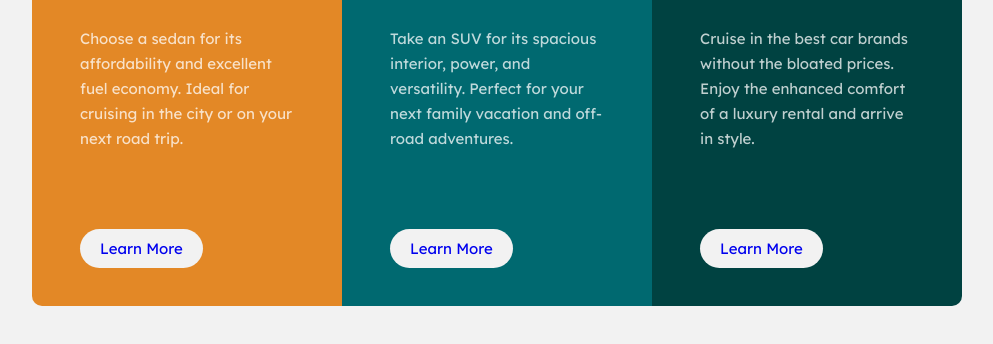
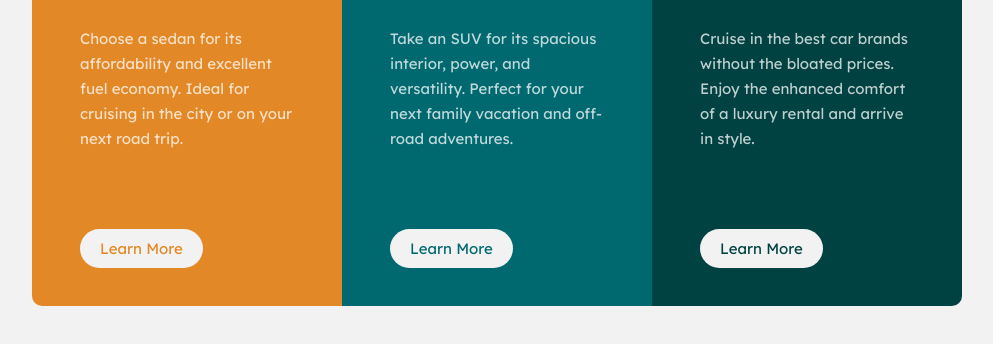
Before and after one commit to mansur1989/3-column-preview-card-component, a plain HTML site: page index.html in a window 1280 px wide. Shown: the part 380-724 px from the top of the page, without its empty margins (143-1136 px from the left). Drawn offline with Linux system fonts and the light colour scheme.

```diff
--- a/index.html
+++ b/index.html
@@ -36,7 +36,7 @@
           Choose a sedan for its affordability and excellent fuel economy. Ideal
           for cruising in the city or on your next road trip.
         </p>
-        <a href="#" class="btn">Learn More</a>
+        <a href="#" class="btn orang-color">Learn More</a>
       </div>
 
       <div class="box bg-cyan">
@@ -48,7 +48,7 @@
           Take an SUV for its spacious interior, power, and versatility. Perfect
           for your next family vacation and off-road adventures.
         </p>
-        <a href="#" class="btn">Learn More</a>
+        <a href="#" class="btn cyan-color">Learn More</a>
       </div>
       <div class="box bg-dark-cyan end-right-radius top-right-radius">
         <div class="icon">
@@ -59,7 +59,7 @@
           Cruise in the best car brands without the bloated prices. Enjoy the
           enhanced comfort of a luxury rental and arrive in style.
         </p>
-        <a href="#" class="btn">Learn More</a>
+        <a href="#" class="btn dark-cyan-color">Learn More</a>
       </div>
     </div>
   </body>
--- a/style.css
+++ b/style.css
@@ -69,3 +69,17 @@
 
   border-radius: 25px;
 }
+.btn:hover {
+  background: transparent;
+  border: hsl(0, 0%, 95%) solid 2px;
+  color: hsl(0, 0%, 95%);
+}
+.cyan-color {
+  color: hsl(184, 100%, 22%);
+}
+.dark-cyan-color {
+  color: hsl(179, 100%, 13%);
+}
+.orang-color {
+  color: hsl(31, 77%, 52%);
+}
```
